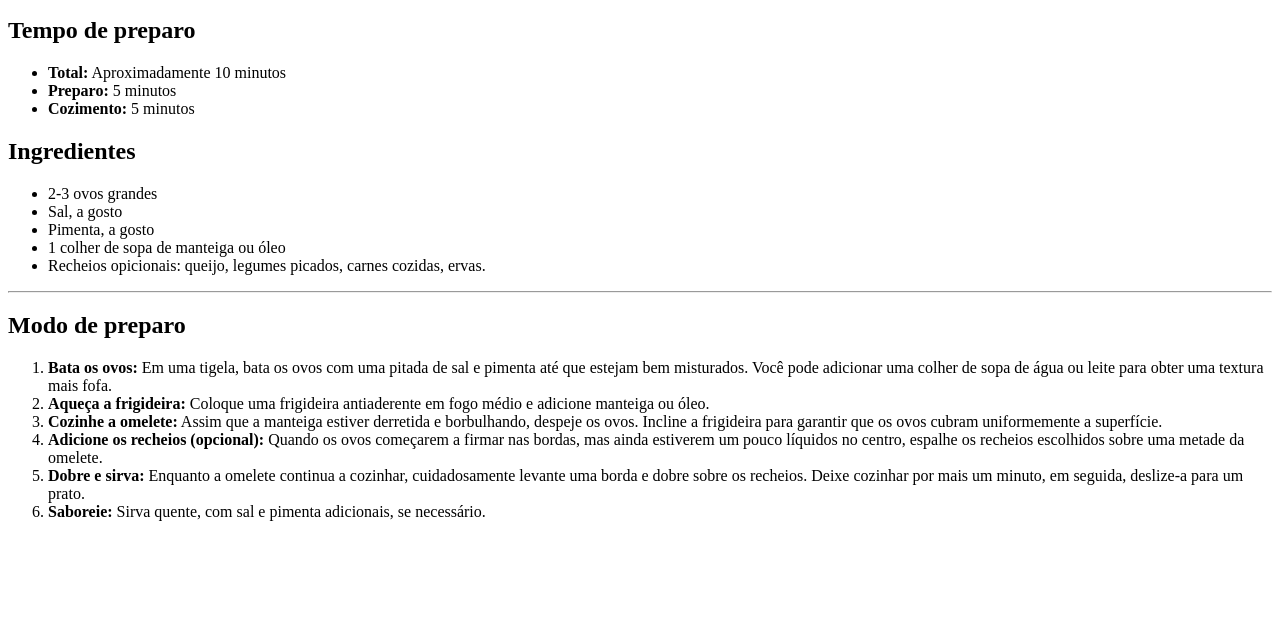
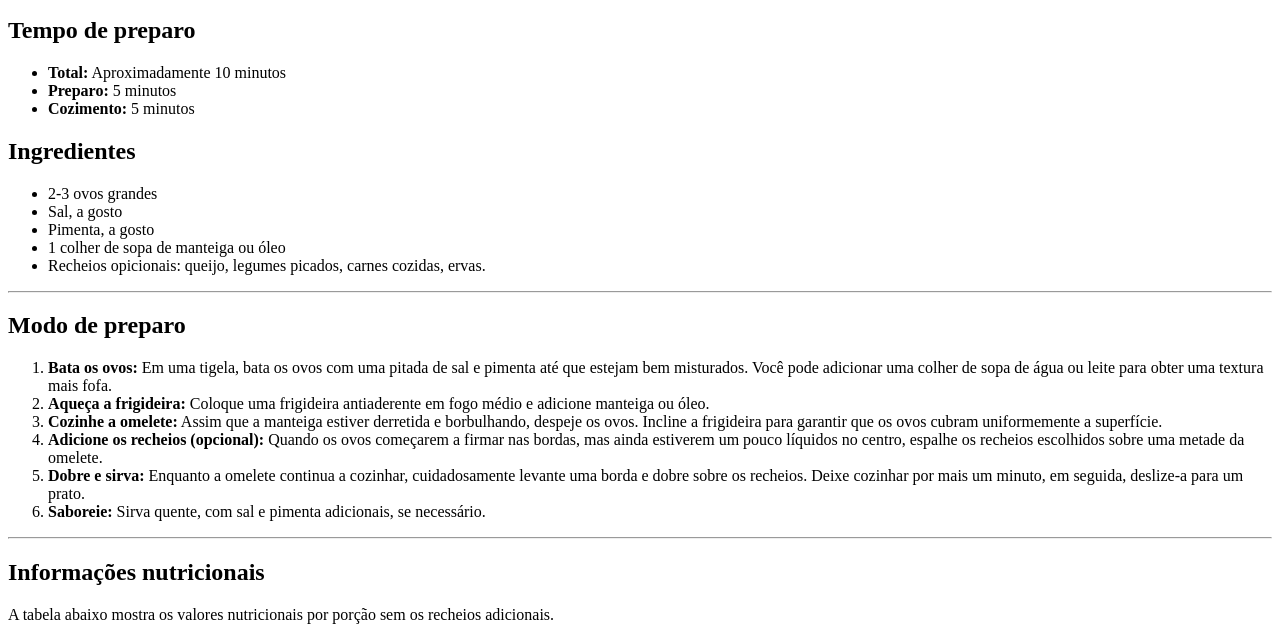
Before and after one commit to richardvenancio-boop/Receita, a plain HTML site: page index.html in a window 1280 px wide. Shown: the part 713-1353 px from the top of the page. Before the commit the page ends 1250 px from the top, so only its background shows below. Drawn offline with Linux system fonts and the light colour scheme.

Commit message:
quarto commit

```diff
--- a/index.html
+++ b/index.html
@@ -66,6 +66,16 @@
             </li>
         </ol>
     </div>
+
+    <hr>
+
+    <div>
+        <h2>Informações nutricionais</h2>
+
+        <p>A tabela abaixo mostra os valores nutricionais por porção sem os recheios adicionais. </p>
+
+
+    </div>
  </div>
 </body>
 </html>
```
